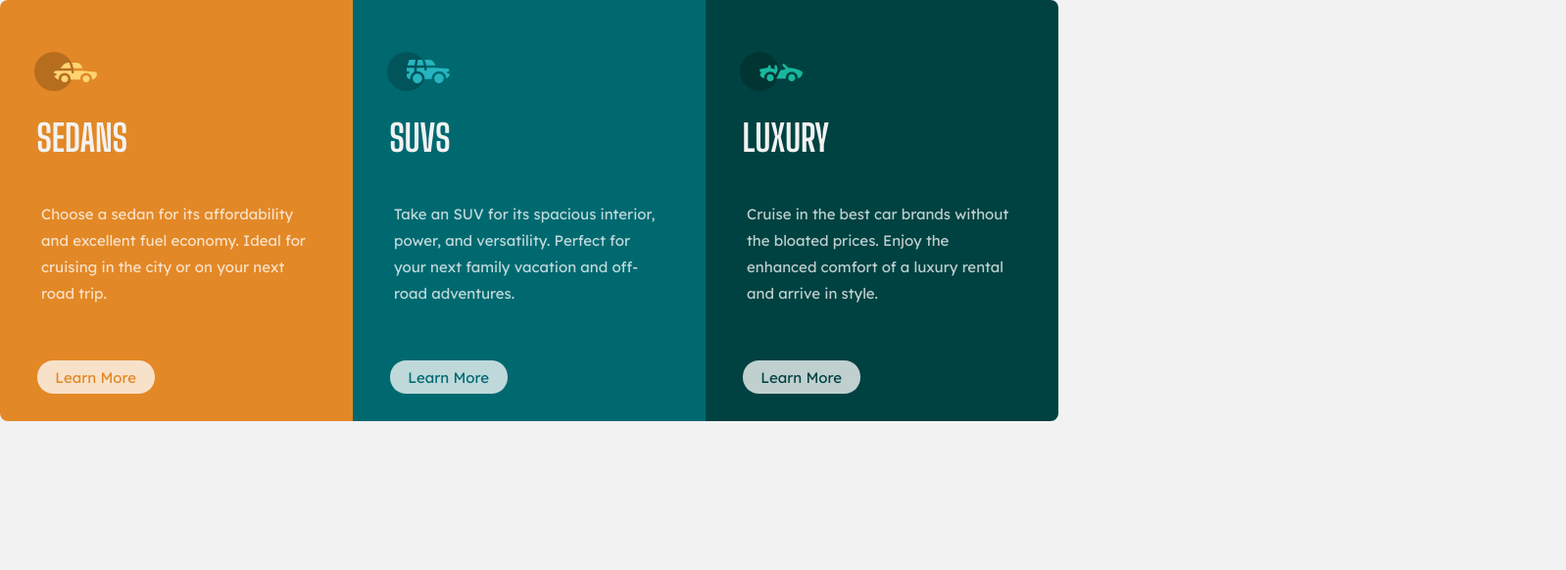
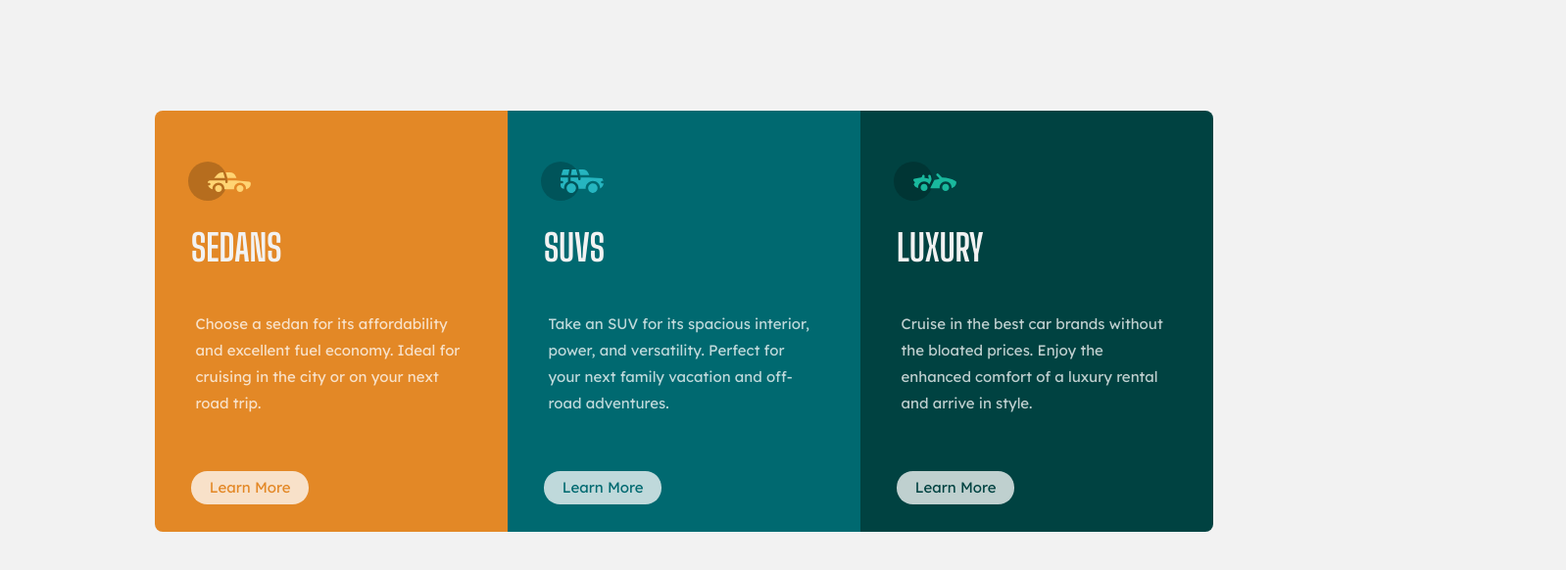
Before and after one commit to davidmillan5/3-column-preview-card-component-solution, a plain HTML site: page index.html in a window 1280 px wide. Shown: the whole page at 98% size, 1598 px wide, since content can reach past the window. Drawn offline with Linux system fonts and the light colour scheme.

```diff
--- a/styles.css
+++ b/styles.css
@@ -18,8 +18,7 @@ body {
   grid-column-gap: 0px;
   grid-row-gap: 0px;
   width: 1440px;
-  /* height: 550px; */
-  margin: 0 auto;
+  margin: 7.5rem 10.5rem;
 }
 p {
   color: hsla(0, 0%, 100%, 0.75);
```
